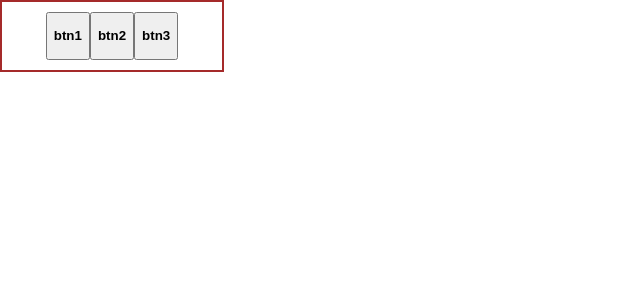
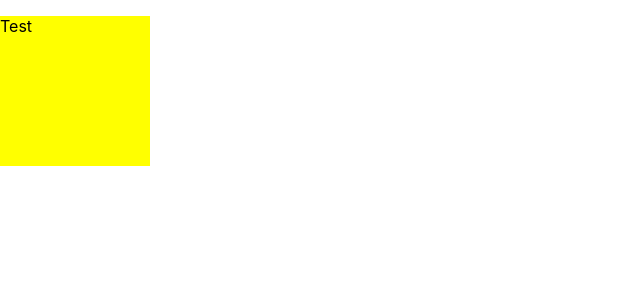
Before and after one commit to Kosa-Nostra/React_Tasks, a React (Create React App) app: page / in a window 1280 px wide. Shown: the top 300 px of the page, without its empty margins (0-640 px from the left). Built offline with nearby package versions, Linux system fonts and the light colour scheme.

Commit message:
Task 106#1

```diff
--- a/src/App.js
+++ b/src/App.js
@@ -3,40 +3,36 @@ import './styles.css';
 import styled from 'styled-components';
 
 const Container = styled.div`
-	width: 200px;
-	border: 2px solid brown;
-	padding: 10px;
-	text-align: center;
-`;
-const Text1 = styled.p`
-	color: %{(props)=> (props.warn ? 'red' : 'white')};
-	background: %{(props)=> (props.warn ? 'yellow' : 'green')};
-	font-weight: bold;
-`;
-const Text2 = styled.p`
-	font-style: italic;
-	color: brown;
+	display: flex;
+	flex-direction: column;
+	width: 150px;
 `;
 
-const Text3 = styled.p`
+const Button = styled.input`
 	background-color: orange;
-	font-weight: bold;
+	font-size: 18px;
+	margin: 5px;
+`;
+const MdButton = styled(Button)`
 	color: white;
+	background-color: green;
+`;
+const DIVA = styled.div`
+width: 150px;
+height: 150px;
+background: yellow;
+border: 2px;
 `;
 
 
 function App() {
 	return (
-		<Block />
+		<Block1>TEST</Block1>
 	);
 }
-function Block() {
-	const p11 = 'aaa'
-	return (<Container>
-		<button onClick={p11}><Text1 warn>btn1</Text1></button>
-		<button onClick={p11}><Text1>btn2</Text1></button>
-		<button type="reset" onClick={p11}><Text1>btn3</Text1></button>
-	</Container>
+function Block1(){
+	return(
+<DIVA><p>Test</p></DIVA>
 	);
 }
 export default App;
```
